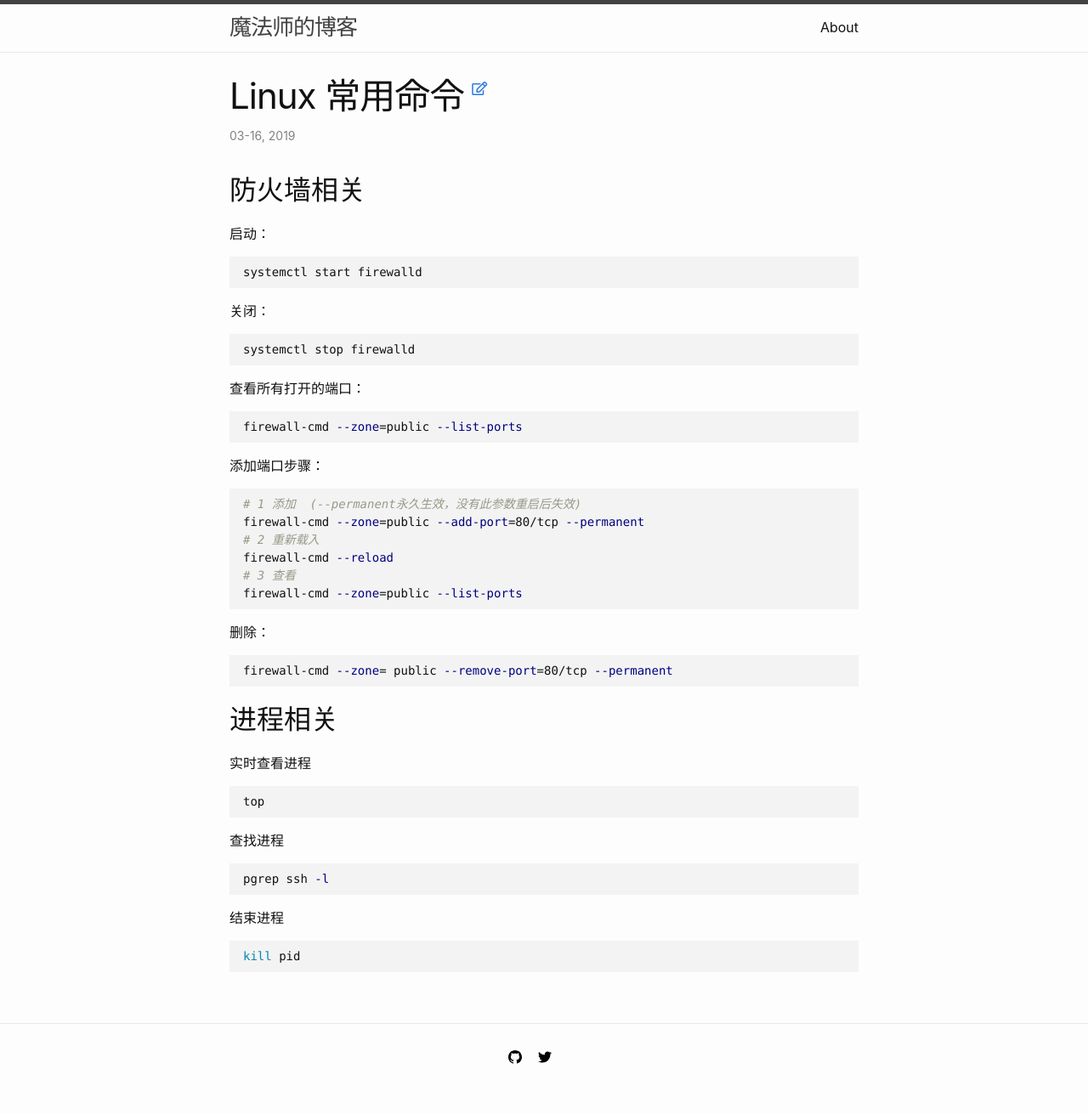
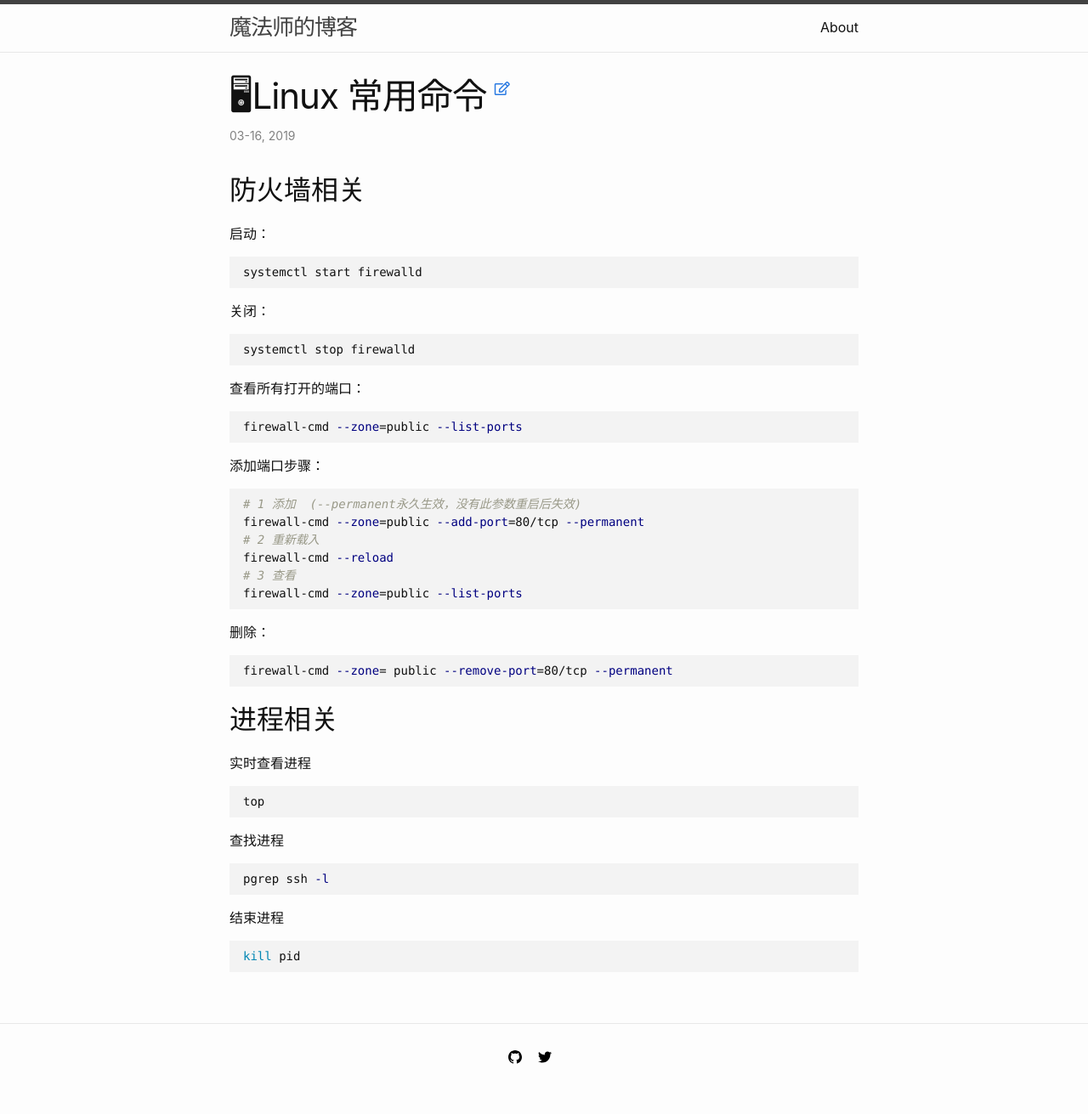
Before and after one commit to zane133/zane133.github.io, a Jekyll site: the page built from _posts/2019-03-16-Linux.md, in a window 1280 px wide. Shown: the whole page at 85% size. Built offline with Jekyll 4.4.1, drawn with Linux system fonts in a browser that asks for light colours.

```diff
--- a/_posts/2019-03-16-Linux.md
+++ b/_posts/2019-03-16-Linux.md
@@ -1,6 +1,6 @@
 ---
 layout: post
-title:  "Linux 常用命令"
+title:  "🖥Linux 常用命令"
 categories: Linux
 ---
 
```
